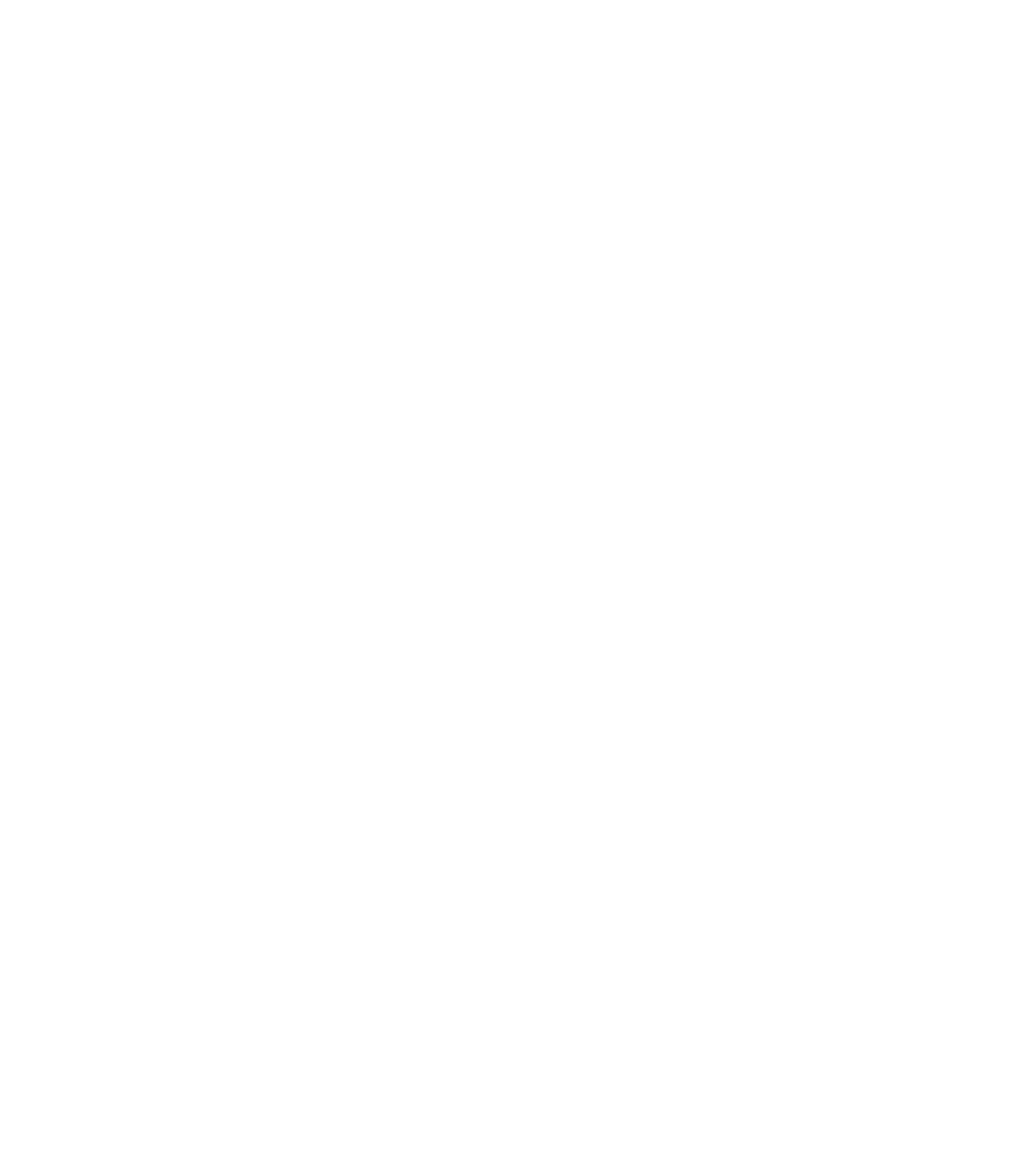
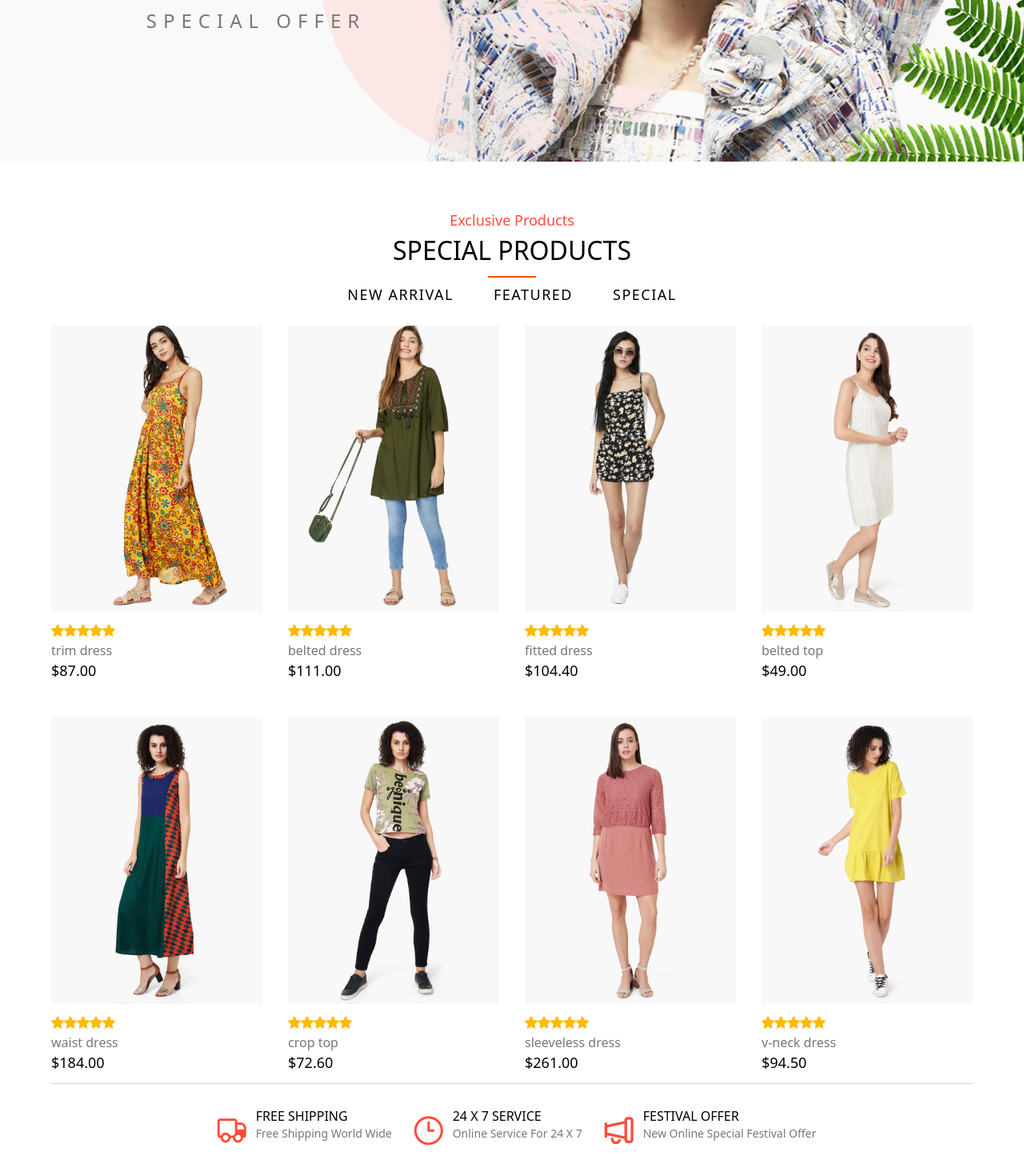
Before and after one commit to Praise-Tech-Dev/multikart-ecom, a React (Vite) app: page / in a window 1280 px wide. Shown: the part 2111-3581 px from the top of the page at 80% size. Before the commit the page ends 1995 px from the top, so only its background shows below. Built offline with nearby package versions, Linux system fonts and the light colour scheme.

Commit message:
service commit 4/5th commit

```diff
--- a/src/App.css
+++ b/src/App.css
@@ -10,5 +10,7 @@
 #fashion {
   background-image: url(../src/assets/fashion/1.jpg);
   background-attachment: fixed;
-  height: 50%;
+  background-position: center;
+  background-size: cover;
+  background-repeat: no-repeat;
 }
--- a/src/components/FashionTrend.jsx
+++ b/src/components/FashionTrend.jsx
@@ -2,11 +2,11 @@
 
 export default function FashionTrend() {
   return (
-    <div className='' id='fashion'>
-      <div className='w-[50%] text-center font-medium'>
-      <h2 className='text-[#ff4c3b] md:text-6xl lg:text-[85px]'>2023</h2>
-      <h2 className='uppercase text-[35px] md:text-[50px] lg:text-[60px]'>fashion trends</h2>
-      <h4 className='uppercase text-[#777777] text-[18px] md:text-[20px] lg:text-2xl tracking-[5.4px]'>Special offer</h4>
+    <div className='py-40' id='fashion'>
+      <div className='w-[100%] md:w-[50%] lg:w-[50%] text-center font-medium'>
+        <h2 className='text-[#ff4c3b] text-[55px] md:text-6xl lg:text-[85px]'>2023</h2>
+        <h2 className='uppercase text-[35px] md:text-[35px] lg:text-[60px]'>fashion trends</h2>
+        <h4 className='uppercase text-[#777777] text-[18px] md:text-[20px] lg:text-2xl tracking-[8px]'>Special offer</h4>
       </div>
 
     </div>
--- /dev/null
+++ b/src/components/Service.jsx
@@ -0,0 +1,30 @@
+import React from 'react'
+import ServiceData from '../utils/serviceData'
+
+export default function Service() {
+    console.log(ServiceData, 'ServiceData')
+
+  return (
+    <div className='border-y-1 border-[#d6d3d3] w-[90%] m-auto py-5 md:flex lg:flex justify-center'>
+
+        {
+            ServiceData.map((data, index)=>{
+                return (
+                    <div className='text-center md:text-left py-2 md:px-2 md:flex lg:flex '>
+                        <div className='py-3 md:px-3 '>
+                            <i className={`${data.icon} text-[#ff4c3b] text-4xl`}></i>
+                        </div>
+                        <div>
+                            <h4 className='uppercase font-medium text-[16px]'>{data.text}</h4>
+                            <p className="capitalize text-sm text-[#777777]">{data.text2}</p>
+                        </div>
+                    </div>
+                )
+            })
+        }
+
+
+
+    </div>
+  )
+}
--- /dev/null
+++ b/src/components/Special.jsx
@@ -0,0 +1,40 @@
+import React from 'react'
+import SpecialData from '../utils/specialData'
+
+export default function Special() {
+    console.log(SpecialData, 'SpecialData');
+  return (
+    <div>
+        <div className='grid grid-cols-2 md:grid-cols-2 lg:grid-cols-4 w-[90%] m-auto gap-5 md:gap-6 lg:gap-8'>
+
+        {
+            SpecialData.map((data, index) => {
+
+                return (
+                    <div className=''>
+
+                        <div>
+                            <img src={data.img1} className='w-full'/>
+                        </div>
+                        <div className='text-left py-3'>
+                            <div className=''>
+                                <div className='text-amber-400'>
+                                    <i className='pi pi-star-fill'></i>
+                                    <i className='pi pi-star-fill'></i>
+                                    <i className='pi pi-star-fill'></i>
+                                    <i className='pi pi-star-fill'></i>
+                                    <i className='pi pi-star-fill'></i>
+                                </div>
+                            </div>
+                            <h6 className='text-[#777777] text-[16px]'>{data.name}</h6>
+                            <h4 className='text-[18px] font-medium'>{data.price}</h4>
+                        </div>
+                    </div>
+                )
+            })
+        }
+        </div>
+
+    </div>
+  )
+}
--- /dev/null
+++ b/src/components/SpecialProducts.jsx
@@ -0,0 +1,20 @@
+import React from 'react'
+import Special from './Special'
+
+export default function SpecialProducts() {
+  return (
+    <div>
+        <div className='text-center py-[25px]'>
+            <h4 className="text-[#ff4c3b] text-[16px] md:text-[16px] lg:text-[18px] pt-[15px] md:pt-[15px] lg:pt-[35px]">Exclusive Products</h4>
+            <h2 className="uppercase text-[22px] md:text-[28px] lg:text-[32px] font-medium">special products</h2>
+            <div className='pb-0.5 my-2 w-15 bg-orange-600 m-auto'></div>
+            <ul className='uppercase flex justify-center text-[18px] tracking-[1.5px]'>
+                <li className='px-[5px] md:px-[25px] lg:px-[25px]'>new arrival</li>
+                <li className='px-[5px] md:px-[25px] lg:px-[25px]'>featured</li>
+                <li className='px-[5px] md:px-[25px] lg:px-[25px]'>special</li>
+            </ul>
+        </div>
+        <Special/>
+    </div>
+  )
+}
--- a/src/components/TopCollection.jsx
+++ b/src/components/TopCollection.jsx
@@ -6,7 +6,7 @@
     <div className='text-center pt-13'>
         <h4 className='capitalize text-orange-600'>Special offer</h4>
         <h2 className='text-3xl text-[#222222] uppercase font-medium'>Top collection</h2>
-        <div className='h-1 my-2 w-13 bg-orange-600 m-auto'></div>
+        <div className='pb-0.5 my-2 w-15 bg-orange-600 m-auto'></div>
         <p className='text-wrap text-[14px] text-[#777777] w-[90%] md:w-[45%] lg:w-[35%] m-auto pb-[15px]'>Lorem Ipsum is simply dummy text of the printing and typesetting industry. Lorem Ipsum has been the industry's standard dummy text ever since the 1500s,</p>
         <Card/>
     </div>
--- a/src/pages/Home.jsx
+++ b/src/pages/Home.jsx
@@ -4,6 +4,8 @@
 import Catalogue from '../components/Catalogue'
 import TopCollection from '../components/TopCollection'
 import FashionTrend from '../components/FashionTrend'
+import SpecialProducts from '../components/SpecialProducts'
+import Service from '../components/Service'
 
 
 export default function Home() {
@@ -14,6 +16,8 @@
       <Catalogue/>
       <TopCollection/>
       <FashionTrend/>
+      <SpecialProducts/>
+      <Service/>
     </div>
   )
 }
--- /dev/null
+++ b/src/utils/serviceData.js
@@ -0,0 +1,20 @@
+const ServiceData = [
+    {
+        icon: 'pi pi-truck',
+        text: 'free shipping',
+        text2: 'free shipping world wide',
+    },
+    {
+        icon: 'pi pi-clock',
+        text: '24 X 7 service',
+        text2: 'Online service for 24 X 7',
+    },
+    {
+        icon: 'pi pi-megaphone',
+        text: 'festival offer',
+        text2: 'New online special festival offer',
+    },
+
+]
+
+export default ServiceData;
--- /dev/null
+++ b/src/utils/specialData.js
@@ -0,0 +1,65 @@
+const specialData = [
+    {
+        img1: './card/39.jpg',
+        img2: './card/6/jpg',
+        img3: './card/25.jpg',
+        name: 'trim dress',
+        price: '$87.00',
+        desc: 'It is a long established fact that a reader will be distracted by the readable content of a page when looking at its layout. The point of using Lorem Ipsum is that it has a more-or-less normal distribution of letters,It is a long established fact that a reader will be distracted by the readable content of a page when looking at its layout. The point of using Lorem Ipsum is that it has a more-or-less normal distribution of letters.',
+    },
+    {
+        img1: './card/3.jpg',
+        img2: './card/4.jpg',
+        img3: './card/5.jpg',
+        name: 'belted dress',
+        price: '$111.00',
+        desc: 'It is a long established fact that a reader will be distracted by the readable content of a page when looking at its layout. The point of using Lorem Ipsum is that it has a more-or-less normal distribution of letters,It is a long established fact that a reader will be distracted by the readable content of a page when looking at its layout. The point of using Lorem Ipsum is that it has a more-or-less normal distribution of letters.',
+    },
+    {
+        img1: './card/1.jpg',
+        img2: './card/2.jpg',
+        name: 'fitted dress',
+        price: '$104.40',
+        desc: 'It is a long established fact that a reader will be distracted by the readable content of a page when looking at its layout. The point of using Lorem Ipsum is that it has a more-or-less normal distribution of letters,It is a long established fact that a reader will be distracted by the readable content of a page when looking at its layout. The point of using Lorem Ipsum is that it has a more-or-less normal distribution of letters.',
+    },
+    {
+        img1: './card/8.jpg',
+        img2: './card/7.jpg',
+        name: 'belted top',
+        price: '$49.00',
+        desc: 'It is a long established fact that a reader will be distracted by the readable content of a page when looking at its layout. The point of using Lorem Ipsum is that it has a more-or-less normal distribution of letters,It is a long established fact that a reader will be distracted by the readable content of a page when looking at its layout. The point of using Lorem Ipsum is that it has a more-or-less normal distribution of letters.',
+    },
+    {
+        img1: './card/9.jpg',
+        img2: './card/6/jpg',
+        img3: './card/25.jpg',
+        name: 'waist dress',
+        price: '$184.00',
+        desc: 'It is a long established fact that a reader will be distracted by the readable content of a page when looking at its layout. The point of using Lorem Ipsum is that it has a more-or-less normal distribution of letters,It is a long established fact that a reader will be distracted by the readable content of a page when looking at its layout. The point of using Lorem Ipsum is that it has a more-or-less normal distribution of letters.',
+    },
+    {
+        img1: './card/11.jpg',
+        img2: './card/4.jpg',
+        img3: './card/5.jpg',
+        name: 'crop top',
+        price: '$72.60',
+        desc: 'It is a long established fact that a reader will be distracted by the readable content of a page when looking at its layout. The point of using Lorem Ipsum is that it has a more-or-less normal distribution of letters,It is a long established fact that a reader will be distracted by the readable content of a page when looking at its layout. The point of using Lorem Ipsum is that it has a more-or-less normal distribution of letters.',
+    },
+    {
+        img1: './card/13.jpg',
+        img2: './card/2.jpg',
+        name: 'sleeveless dress',
+        price: '$261.00',
+        desc: 'It is a long established fact that a reader will be distracted by the readable content of a page when looking at its layout. The point of using Lorem Ipsum is that it has a more-or-less normal distribution of letters,It is a long established fact that a reader will be distracted by the readable content of a page when looking at its layout. The point of using Lorem Ipsum is that it has a more-or-less normal distribution of letters.',
+    },
+    {
+        img1: './card/14.jpg',
+        img2: './card/8.jpg',
+        name: 'v-neck dress',
+        price: '$94.50',
+        desc: 'It is a long established fact that a reader will be distracted by the readable content of a page when looking at its layout. The point of using Lorem Ipsum is that it has a more-or-less normal distribution of letters,It is a long established fact that a reader will be distracted by the readable content of a page when looking at its layout. The point of using Lorem Ipsum is that it has a more-or-less normal distribution of letters.',
+    },
+
+]
+
+export default specialData;
```
